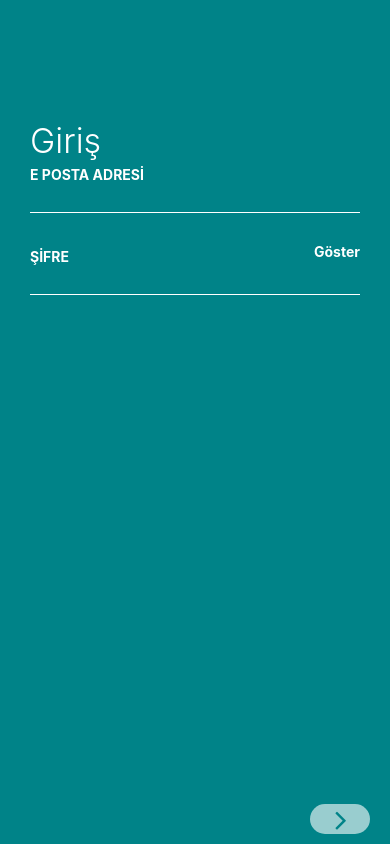
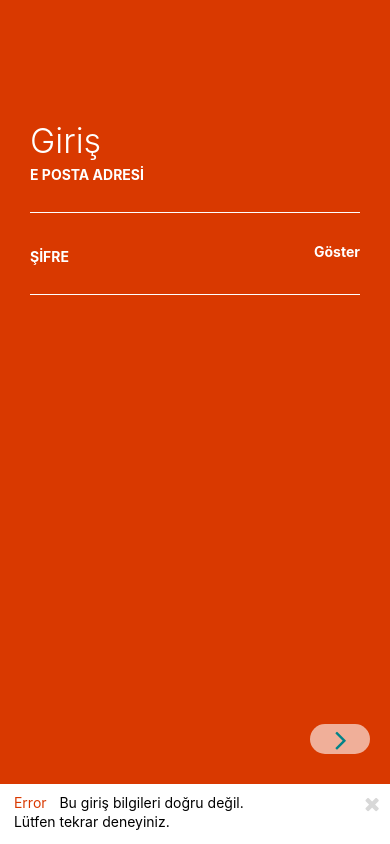
Before and after one commit to cnrsbtogll/React-Native-NewFin, a React Native app in the folder Airbnb/: screen / in a window 390 px wide. Built offline with nearby package versions, Linux system fonts and the light colour scheme.

Commit message:
Login Error Screen Completed

```diff
--- /dev/null
+++ b/Airbnb/src/components/Notification.js
@@ -0,0 +1,93 @@
+import React, { Component } from 'react'
+import { Text, StyleSheet, View,TouchableOpacity, Easing, Animated, } from 'react-native'
+import PropTypes from 'prop-types'
+import Icon from "react-native-vector-icons/FontAwesome";
+import colors from '../styles/colors';
+
+export default class Notification extends Component {
+    constructor(props){
+        super(props);
+        this.state={
+            positionValue: new Animated.Value(60),
+        }
+        this.handleCloseNotification=this.handleCloseNotification.bind(this);
+        this.animateNotification=this.animateNotification.bind(this);
+    }
+    animateNotification(value){
+        const {positionValue}= this.state;
+        Animated.timing(
+            positionValue,
+            {
+                toValue:value,
+                duration:400,
+                velocity:3,
+                temsion:2,
+                friction:8,
+                easing:Easing.easeOutBack,
+            }
+        ).start();
+    }
+    handleCloseNotification(){
+        this.props.handleCloseNotification();
+    }
+    render() {
+        const {type, firstLine,secondLine,showNotification}= this.props;
+        showNotification?this.animateNotification(0):this.animateNotification(60);
+        const{positionValue}=this.state;
+        return (
+            <Animated.View style={[{transform:[{translateY: positionValue}]},styles.wrapper]}>
+                <View style={styles.notificationContent}>
+                    <Text style={styles.errorText}> {type} </Text>
+                    <Text style={styles.errorMessage}> {firstLine} </Text>
+                    <Text style={styles.errorMessage}> {secondLine} </Text>
+                </View>
+                <TouchableOpacity
+                style={styles.closeButton}
+                onPress={this.handleCloseNotification}
+                >
+                    <Icon
+                    name="times"
+                    size={20}
+                    color={colors.lightGray}
+                    />
+                </TouchableOpacity>
+            </Animated.View>
+        )
+    }
+}
+Notification.propTypes={
+    showNotification:PropTypes.bool.isRequired,
+    type:PropTypes.string.isRequired,
+    firstLine:PropTypes.string,
+    secondLine:PropTypes.string,
+    handleCloseNotification:PropTypes.func,
+}
+
+const styles = StyleSheet.create({
+    wrapper:{
+        backgroundColor:colors.white,
+        height:60,
+        width:'100%',
+        padding:10
+    },
+    notificationContent:{
+        flexDirection:'row',
+        flexWrap:'wrap',
+        alignItems:'flex-start',
+    },
+    errorText:{
+        color:colors.darkOrange,
+        marginRight:5,
+        fontSize:14,
+        marginBottom:2,
+    },
+    errorMessage:{
+        marginBottom:2,
+        fontSize:14,
+    },
+    closeButton:{
+        position:'absolute',
+        right:10,
+        top:10,
+    },
+})
--- a/Airbnb/src/screens/LogIn.js
+++ b/Airbnb/src/screens/LogIn.js
@@ -4,6 +4,7 @@ import Icon from "react-native-vector-icons/FontAwesome";
 import InputField from "../components/form/InputField";
 import NextArrowButton from "../components/buttons/NextArrowButton";
 import colors from "../styles/colors";
+import Notification from '../components/Notification';
 import {
   Text,
   StyleSheet,
@@ -13,14 +14,27 @@ import {
 } from "react-native";
 
 export default class LogIn extends Component {
+    constructor(props){
+        super(props);
+        this.state={
+            formValid:false,
+        }
+        this.handleCloseNotification=this.handleCloseNotification.bind(this);
+    }
   handleNextButton() {
     alert("next button basıldı");
   }
+  handleCloseNotification(){
+      this.setState({formValid:true})
+  }
   render() {
+      const {formValid}=this.state;
+      const showNotification=formValid?false:true;
+      const background=formValid ? colors.green01 : colors.darkOrange;
     return (
       <KeyboardAvoidingView
-        style={styles.wrapper}
-
+        style={[{ backgroundColor:background},styles.wrapper]}
+        //behavior="padding"
         >
         <View style={styles.scrollViewWrapper}>
           <ScrollView style={styles.scrollView}>
@@ -47,6 +61,15 @@ export default class LogIn extends Component {
           <View style={styles.nextButton}>
             <NextArrowButton handleNextButton={this.handleNextButton} />
           </View>
+          <View style={showNotification?{marginTop:10 }: {}}>
+              <Notification
+                showNotification={showNotification}
+                handleCloseNotification={this.handleCloseNotification}
+                type="Error"
+                firstLine="Bu giriş bilgileri doğru değil."
+                secondLine="Lütfen tekrar deneyiniz."
+              />
+          </View>
         </View>
       </KeyboardAvoidingView>
     );
@@ -57,7 +80,6 @@ const styles = StyleSheet.create({
   wrapper: {
     display: "flex",
     flex: 1,
-    backgroundColor: colors.green01
   },
   scrollViewWrapper: {
     marginTop: 70,
@@ -76,9 +98,9 @@ const styles = StyleSheet.create({
     marginTop: 30
   },
   nextButton: {
-    position: "absolute",
+    //position: "absolute",
     alignItems: "flex-end",
     right: 20,
-    bottom: 10
+    bottom: 20
   }
 });
--- a/Airbnb/src/styles/colors/index.js
+++ b/Airbnb/src/styles/colors/index.js
@@ -1,5 +1,7 @@
 export default {
     black:'#000000',
     white:'#ffffff',
-    green01:'#008388'
+    green01:'#008388',
+    darkOrange:'#d93900',
+    lightGray:'#d8d8d8',
 }
```
